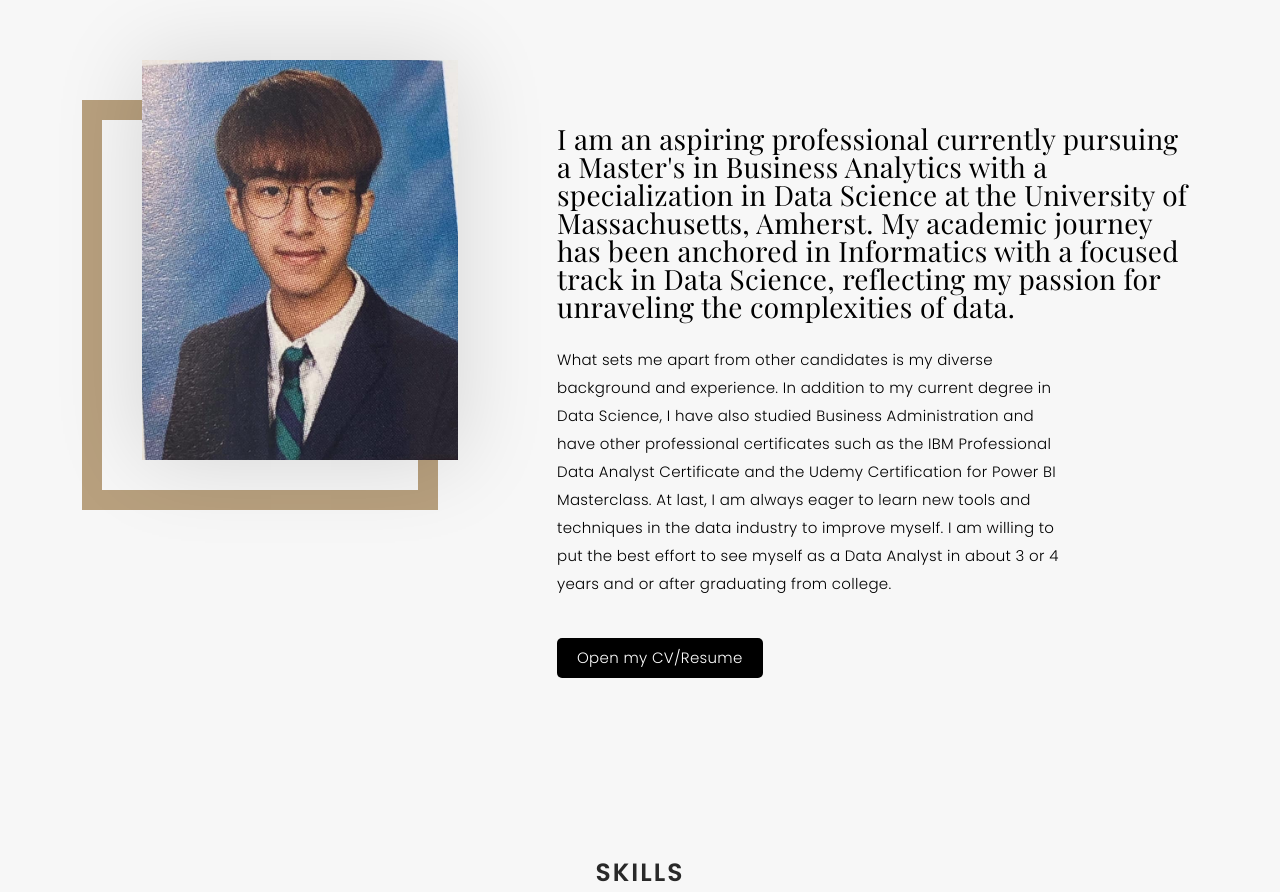
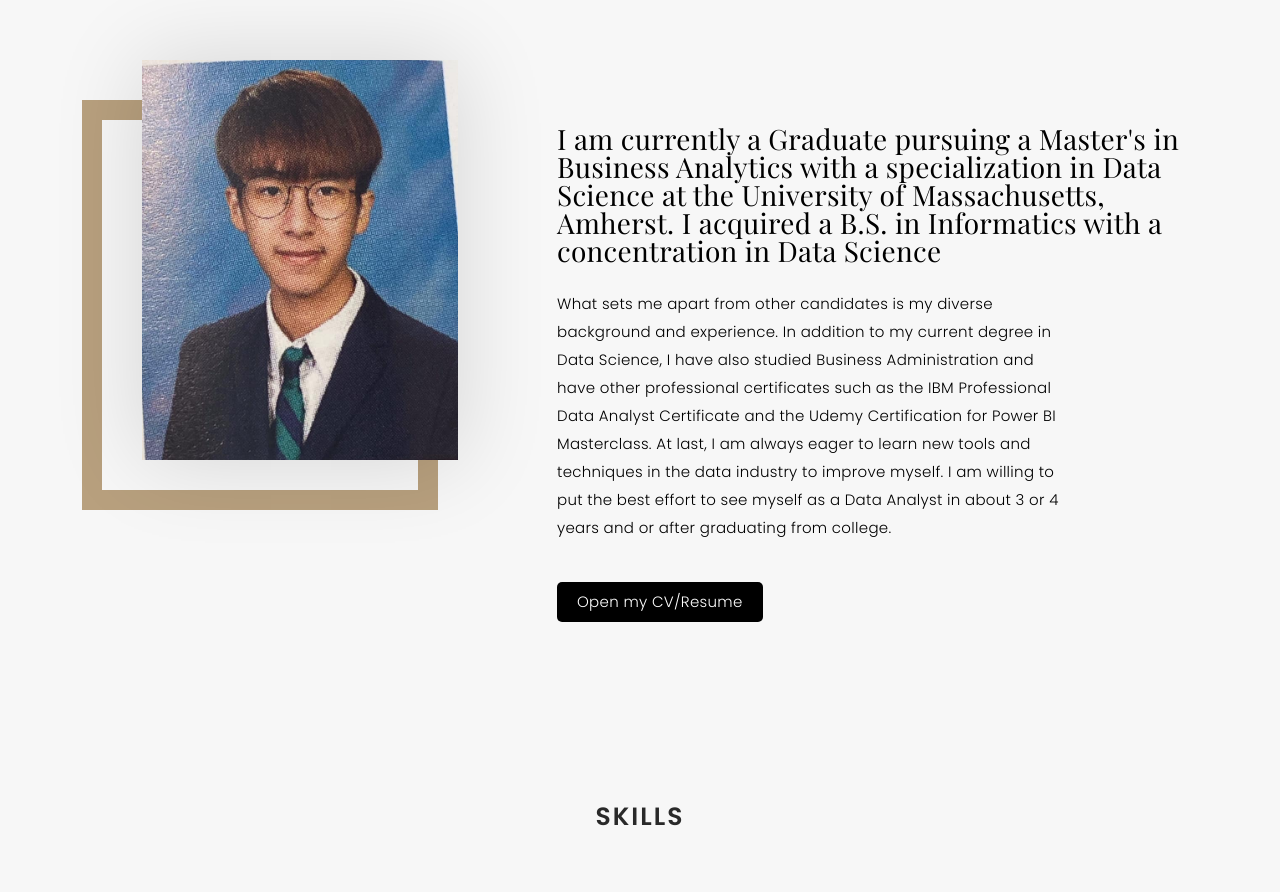
Before and after one commit to leanhkienn/portfolioReplit, a plain HTML site: page index.html in a window 1280 px wide. Shown: the part 820-1712 px from the top of the page. Drawn offline with nearby package versions, Linux system fonts and the light colour scheme; files whose address does not match are found by name; a web font is replaced by a local one.

Commit message:
Update index.html

```diff
--- a/index.html
+++ b/index.html
@@ -91,7 +91,7 @@
           <div class="col-lg-7">
             <div class="about-descr">
 
-              <p class="p-heading">I am an aspiring professional currently pursuing a Master's in Business Analytics with a specialization in Data Science at the University of Massachusetts, Amherst. My academic journey has been anchored in Informatics with a focused track in Data Science, reflecting my passion for unraveling the complexities of data. </p>
+              <p class="p-heading">I am currently a Graduate pursuing a Master's in Business Analytics with a specialization in Data Science at the University of Massachusetts, Amherst. I acquired a B.S. in Informatics with a concentration in Data Science</p>
               <p class="separator">What sets me apart from other candidates is my diverse background and experience. In
                 addition to my current degree in Data Science, I have also studied Business Administration and have
                 other
```
